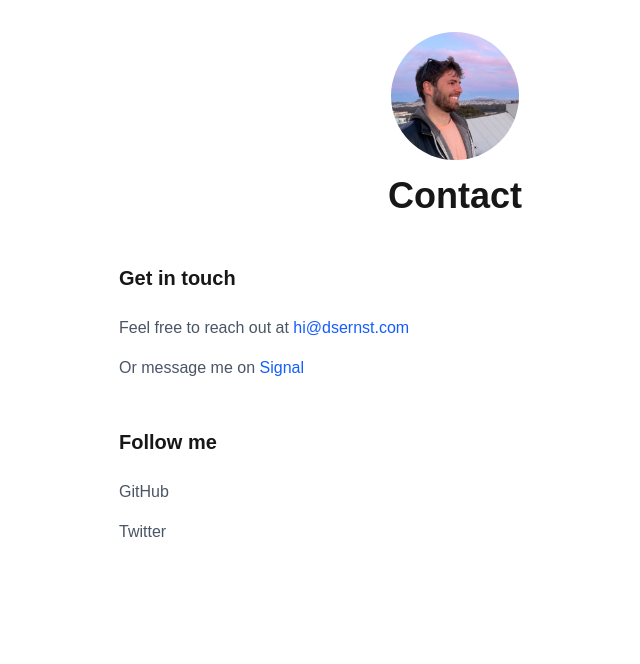
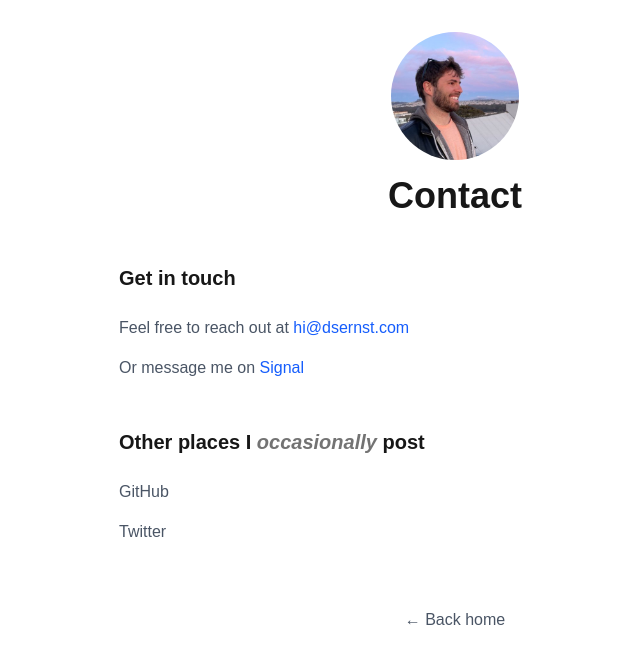
Before and after one commit to dsernst/dsernst.com-2025, a Next.js app: page /contact in a window 1280 px wide. Shown: the top 664 px of the page, without its empty margins (185-825 px from the left). Built offline with nearby package versions, Linux system fonts and the light colour scheme.

Commit message:
/contact: Add link back home

```diff
--- a/app/contact/page.tsx
+++ b/app/contact/page.tsx
@@ -1,14 +1,17 @@
 import ProfilePhoto from '../components/ProfilePhoto'
+import Link from 'next/link'
 
 export default function Contact() {
   return (
     <div className="min-h-screen flex flex-col items-center p-8">
       <main className="w-full max-w-2xl">
+        {/* Header */}
         <div className="flex flex-col items-center mb-12 gap-4">
           <ProfilePhoto size="sm" />
           <h1 className="text-4xl font-bold">Contact</h1>
         </div>
 
+        {/* Contact info */}
         <div className="flex flex-col gap-12">
           <section>
             <h2 className="text-xl font-semibold mb-6">Get in touch</h2>
@@ -36,8 +39,12 @@ export default function Contact() {
             </div>
           </section>
 
+          {/* Places I post */}
           <section>
-            <h2 className="text-xl font-semibold mb-6">Follow me</h2>
+            <h2 className="text-xl font-semibold mb-6">
+              Other places I{' '}
+              <span className="italic opacity-60">occasionally</span> post
+            </h2>
             <div className="flex flex-col gap-4">
               <p>
                 <a
@@ -62,6 +69,16 @@ export default function Contact() {
             </div>
           </section>
         </div>
+
+        {/* Back home link */}
+        <div className="mt-16 flex justify-center">
+          <Link
+            href="/"
+            className="text-gray-600 dark:text-gray-300 hover:text-gray-900 dark:hover:text-white inline-flex items-center gap-1"
+          >
+            ← Back home
+          </Link>
+        </div>
       </main>
     </div>
   )
```
